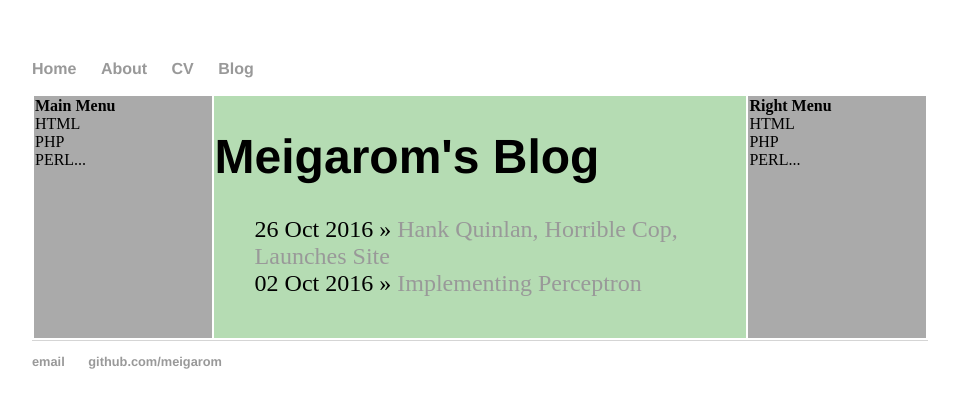
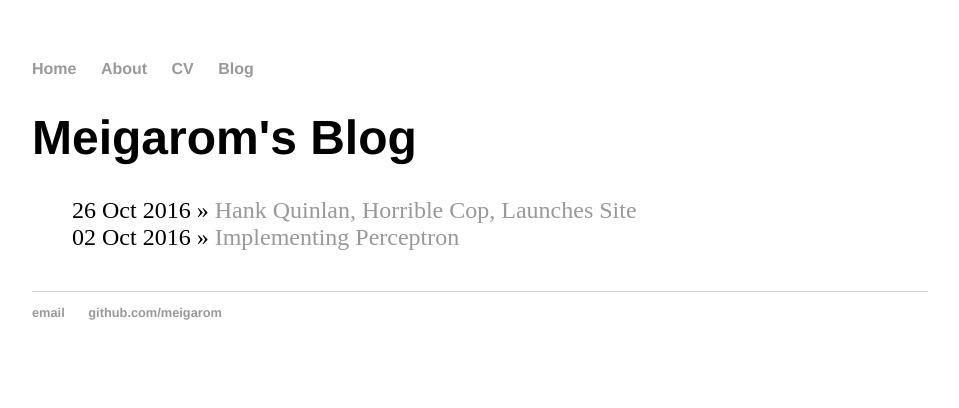
Before and after one commit to Meigarom/machine_learning, a Jekyll site: the page built from blog/index.html, in a window 1280 px wide. Shown: the top 408 px of the page, without its empty margins (160-1119 px from the left). Built offline with Jekyll 4.4.1, drawn with Linux system fonts in a browser that asks for light colours.

Commit message:
Update index.html

```diff
--- a/blog/index.html
+++ b/blog/index.html
@@ -2,35 +2,9 @@
 layout: default
 title: Meigarom's Blog
 ---
-<!DOCTYPE html>
-<html>
-<head>
-<title>Three Column HTML Layout</title>
-</head>
-<body>
-<table width="100%" border="0">
-  <tr valign="top">
-    <td bgcolor="#aaa" width="20%">
-      <b>Main Menu</b><br />
-      HTML<br />
-      PHP<br />
-      PERL...
-    </td>
-    <td bgcolor="#b5dcb3" height="200" width="60%">
-            <h1>{{ page.title }}</h1>
+<h1>{{ page.title }}</h1>
     <ul class="posts">
         {% for post in site.posts %}
         <li><span>{{ post.date | date_to_string }}</span> » <a href="/machine_learning/{{ post.url }}" title="{{ post.title }}">{{ post.title }}</a></li>
         {% endfor %}
      </ul>
-    </td>
-    <td bgcolor="#aaa" width="20%">
-      <b>Right Menu</b><br />
-      HTML<br />
-      PHP<br />
-      PERL...
-    </td>
-   </tr>
-<table>
-</body>
-</html>
```
